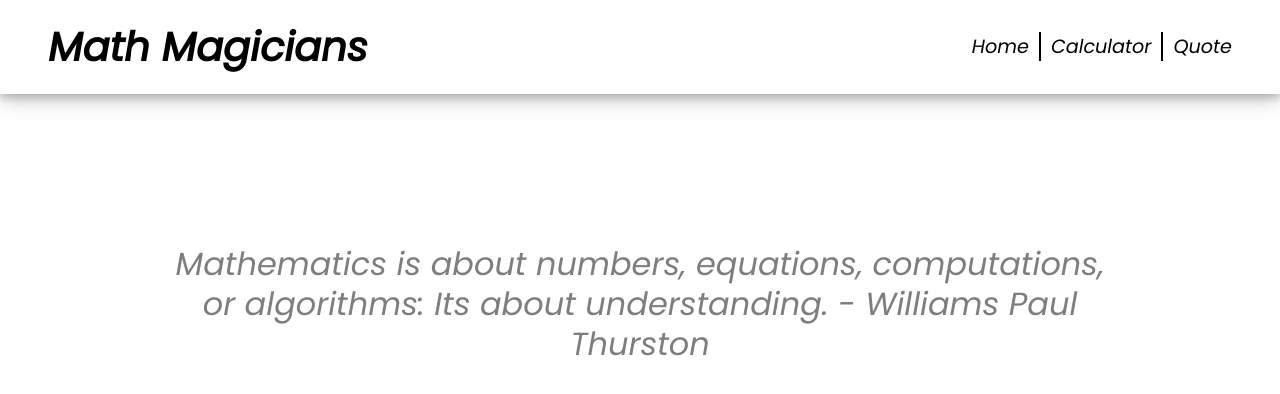
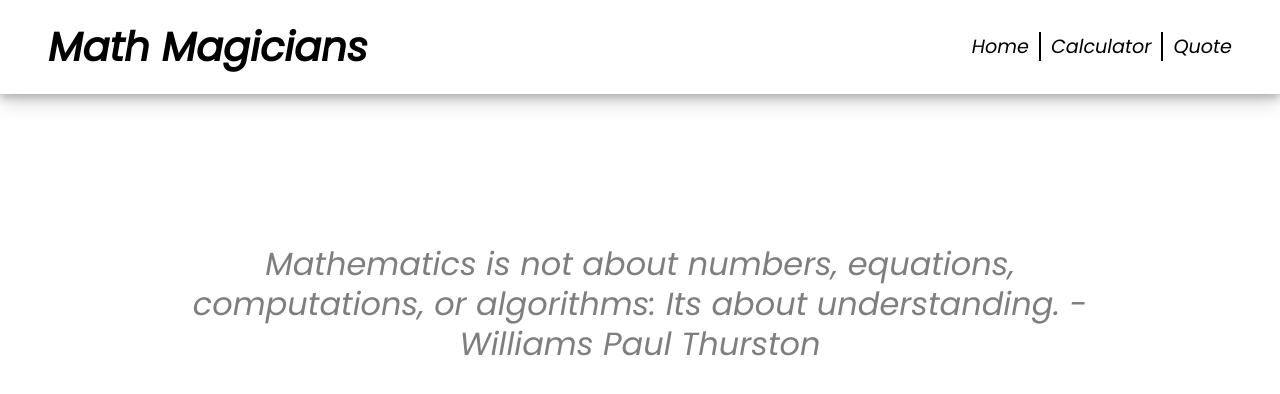
Before and after one commit to Sonickmumba/math-magicians, a React (Create React App) app: page /quote in a window 1280 px wide. Shown: the top 394 px of the page. Built offline with nearby package versions, Linux system fonts and the light colour scheme.

Commit message:
Fix linter error

```diff
--- a/package.json
+++ b/package.json
@@ -49,6 +49,7 @@
     "eslint-plugin-jsx-a11y": "^6.6.1",
     "eslint-plugin-react": "^7.31.8",
     "eslint-plugin-react-hooks": "^4.6.0",
+    "react-test-renderer": "^18.2.0",
     "stylelint": "^13.13.1",
     "stylelint-config-standard": "^21.0.0",
     "stylelint-csstree-validator": "^1.9.0",
--- a/src/pages/Quote.js
+++ b/src/pages/Quote.js
@@ -2,7 +2,7 @@ import React from 'react';
 
 const Quote = () => (
   <p className="math-quote">
-    Mathematics is about numbers, equations, computations, or algorithms:
+    Mathematics is not about numbers, equations, computations, or algorithms:
     Its about understanding. - Williams Paul Thurston
   </p>
 );
```
Also changed, not shown: 2 other files (tests, documents, lock files or other folders).
